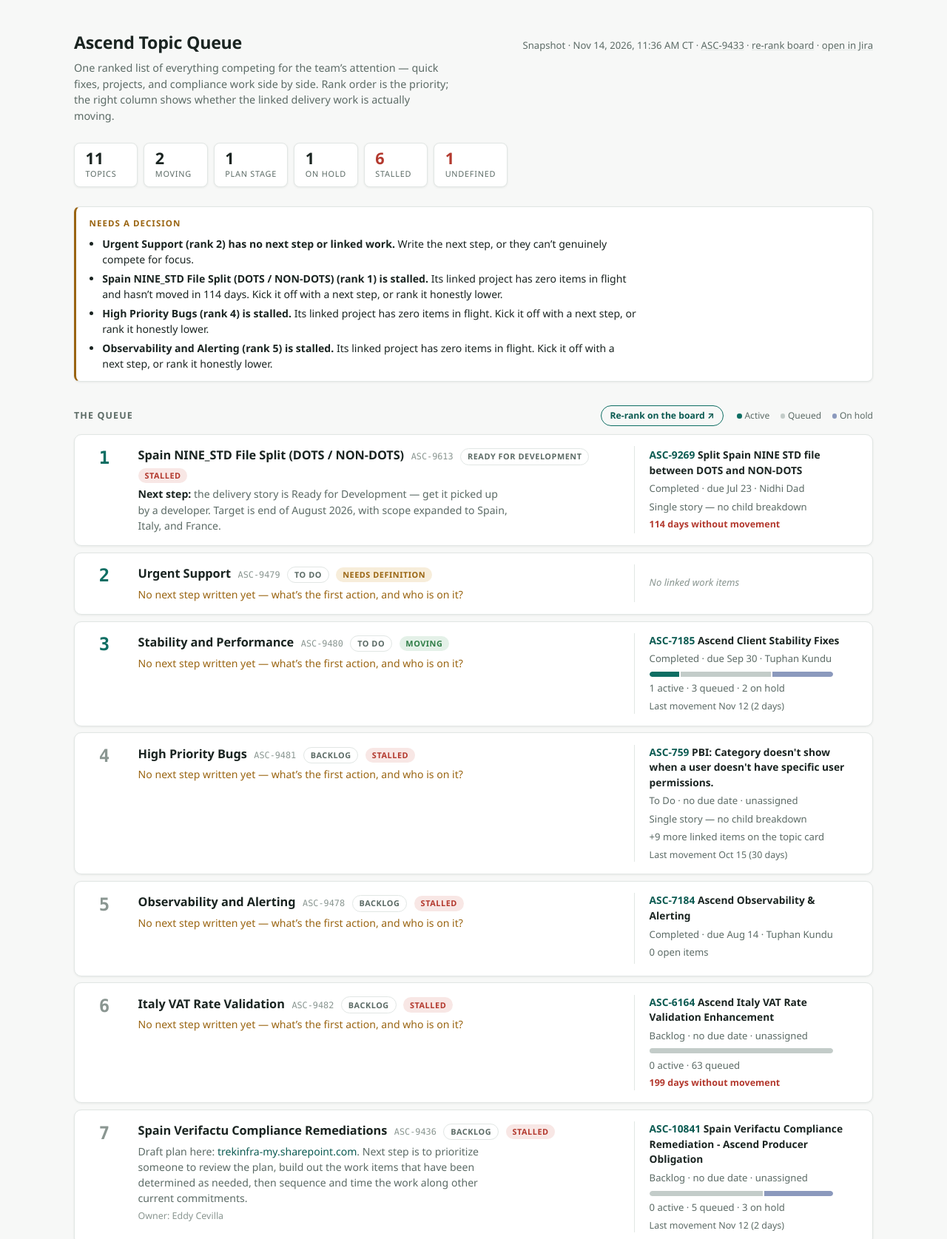
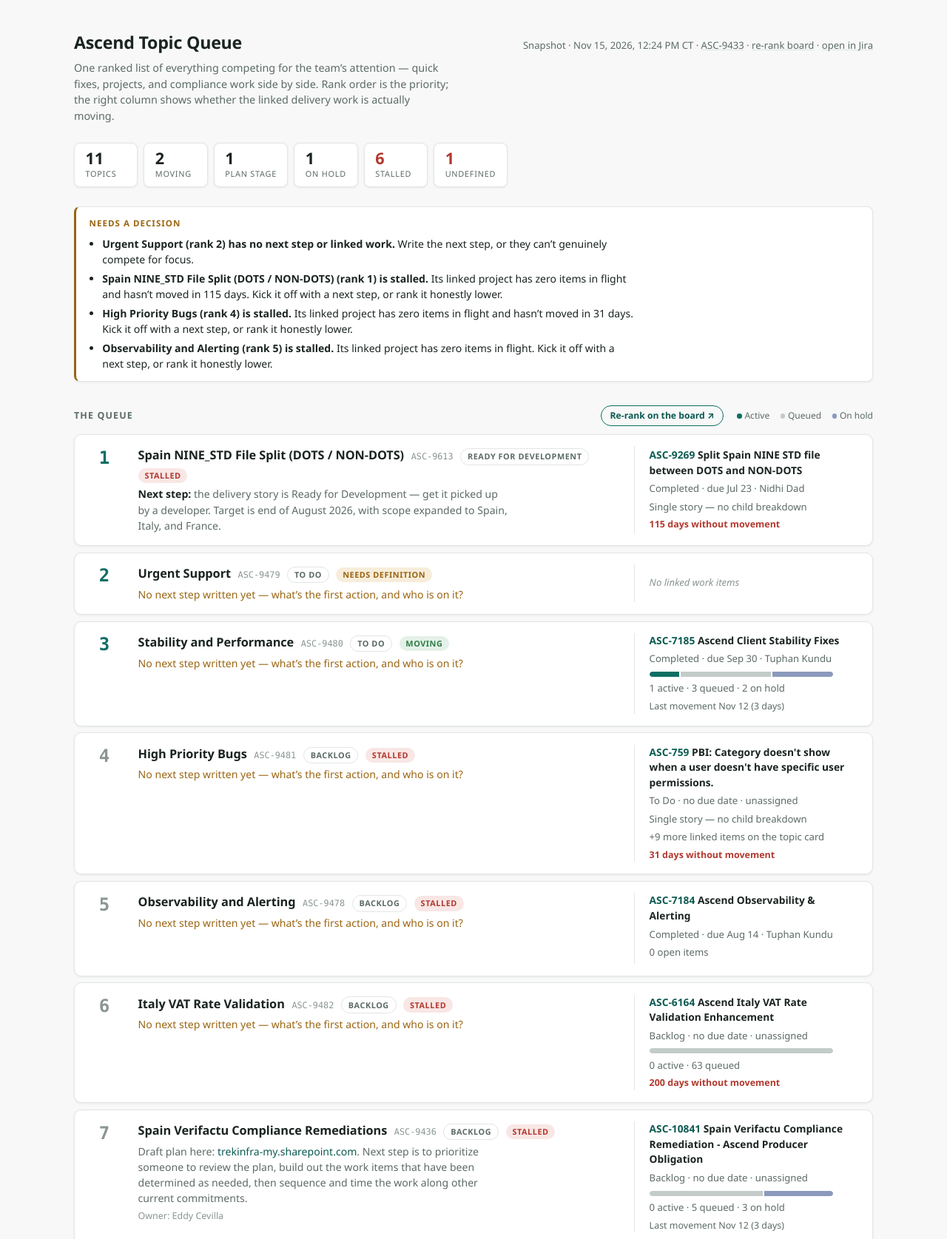
Before and after one commit to thomas-reid-801/digital-workflow-monitor-sdms, a plain HTML site: page docs/topic-queue.html in a window 1280 px wide. Shown: the top 1675 px of the page at 74% size. Drawn offline with Linux system fonts and the light colour scheme.

Commit message:
chore: refresh topic queue dashboard

```diff
--- a/docs/topic-queue.html
+++ b/docs/topic-queue.html
@@ -65,7 +65,7 @@
   <header>
     <h1>Ascend Topic Queue</h1>
     <div class="meta">
-      Snapshot &middot; Nov 14, 2026, 11:36 AM CT &middot;
+      Snapshot &middot; Nov 15, 2026, 12:24 PM CT &middot;
       <a href="https://trekbikes.atlassian.net/browse/ASC-9433">ASC-9433</a> &middot;
       <a href="https://trekbikes.atlassian.net/jira/software/c/projects/ASC/boards/6316">re-rank board</a> &middot;
       <a href="https://trekbikes.atlassian.net/issues?jql=parent%20%3D%20ASC-9433%20AND%20statusCategory%20%21%3D%20Done%20ORDER%20BY%20rank%20ASC">open in Jira</a>
@@ -90,8 +90,8 @@
     <h2>Needs a decision</h2>
     <ul>
       <li><strong>Urgent Support (rank 2) has no next step or linked work.</strong> Write the next step, or they can&rsquo;t genuinely compete for focus.</li>
-      <li><strong>Spain NINE_STD File Split (DOTS / NON-DOTS) (rank 1) is stalled.</strong> Its linked project has zero items in flight and hasn&rsquo;t moved in 114 days. Kick it off with a next step, or rank it honestly lower.</li>
-      <li><strong>High Priority Bugs (rank 4) is stalled.</strong> Its linked project has zero items in flight. Kick it off with a next step, or rank it honestly lower.</li>
+      <li><strong>Spain NINE_STD File Split (DOTS / NON-DOTS) (rank 1) is stalled.</strong> Its linked project has zero items in flight and hasn&rsquo;t moved in 115 days. Kick it off with a next step, or rank it honestly lower.</li>
+      <li><strong>High Priority Bugs (rank 4) is stalled.</strong> Its linked project has zero items in flight and hasn&rsquo;t moved in 31 days. Kick it off with a next step, or rank it honestly lower.</li>
       <li><strong>Observability and Alerting (rank 5) is stalled.</strong> Its linked project has zero items in flight. Kick it off with a next step, or rank it honestly lower.</li>
     </ul>
   </section>
@@ -127,7 +127,7 @@
         </div>
         <span>Completed &middot; due Jul 23 &middot; Nidhi Dad</span>
         <span class="counts">Single story &mdash; no child breakdown</span>
-        <span class="movement quiet">114 days without movement</span>
+        <span class="movement quiet">115 days without movement</span>
       </div>
     </div>
 
@@ -165,7 +165,7 @@
         <span>Completed &middot; due Sep 30 &middot; Tuphan Kundu</span>
         <div class="bar" role="img" aria-label="6 open items: 1 active, 3 queued, 2 on hold"><span class="s-active" style="width:16.7%"></span><span class="s-queued" style="width:50.0%"></span><span class="s-hold" style="width:33.3%"></span></div>
         <span class="counts">1 active &middot; 3 queued &middot; 2 on hold</span>
-        <span class="movement ">Last movement Nov 12 (2 days)</span>
+        <span class="movement ">Last movement Nov 12 (3 days)</span>
       </div>
     </div>
 
@@ -187,7 +187,7 @@
         <span>To Do &middot; no due date &middot; unassigned</span>
         <span class="counts">Single story &mdash; no child breakdown</span>
         <span class="counts">+9 more linked items on the topic card</span>
-        <span class="movement ">Last movement Oct 15 (30 days)</span>
+        <span class="movement quiet">31 days without movement</span>
       </div>
     </div>
 
@@ -230,7 +230,7 @@
         <span>Backlog &middot; no due date &middot; unassigned</span>
         <div class="bar" role="img" aria-label="63 open items: 0 active, 63 queued, 0 on hold"><span class="s-queued" style="width:100.0%"></span></div>
         <span class="counts">0 active &middot; 63 queued</span>
-        <span class="movement quiet">199 days without movement</span>
+        <span class="movement quiet">200 days without movement</span>
       </div>
     </div>
 
@@ -252,7 +252,7 @@
         <span>Backlog &middot; no due date &middot; unassigned</span>
         <div class="bar" role="img" aria-label="8 open items: 0 active, 5 queued, 3 on hold"><span class="s-queued" style="width:62.5%"></span><span class="s-hold" style="width:37.5%"></span></div>
         <span class="counts">0 active &middot; 5 queued &middot; 3 on hold</span>
-        <span class="movement ">Last movement Nov 12 (2 days)</span>
+        <span class="movement ">Last movement Nov 12 (3 days)</span>
       </div>
     </div>
 
@@ -290,7 +290,7 @@
         <span>Implementation &middot; due Feb 15 &middot; Jeff Lucas</span>
         <div class="bar" role="img" aria-label="53 open items: 5 active, 35 queued, 13 on hold"><span class="s-active" style="width:9.4%"></span><span class="s-queued" style="width:66.0%"></span><span class="s-hold" style="width:24.5%"></span></div>
         <span class="counts">5 active &middot; 35 queued &middot; 13 on hold</span>
-        <span class="movement fresh">Moved yesterday</span>
+        <span class="movement ">Last movement Nov 13 (2 days)</span>
       </div>
     </div>
 
@@ -312,7 +312,7 @@
         <span>On Hold &middot; no due date &middot; unassigned</span>
         <div class="bar" role="img" aria-label="71 open items: 0 active, 71 queued, 0 on hold"><span class="s-queued" style="width:100.0%"></span></div>
         <span class="counts">0 active &middot; 71 queued</span>
-        <span class="movement quiet">103 days without movement</span>
+        <span class="movement quiet">104 days without movement</span>
       </div>
     </div>
 
@@ -334,7 +334,7 @@
         <span>Completed &middot; no due date &middot; unassigned</span>
         <span class="counts">Single story &mdash; no child breakdown</span>
         <span class="counts">+14 more linked items on the topic card</span>
-        <span class="movement ">Last movement Nov 3 (11 days)</span>
+        <span class="movement ">Last movement Nov 3 (12 days)</span>
       </div>
     </div>
 
```
